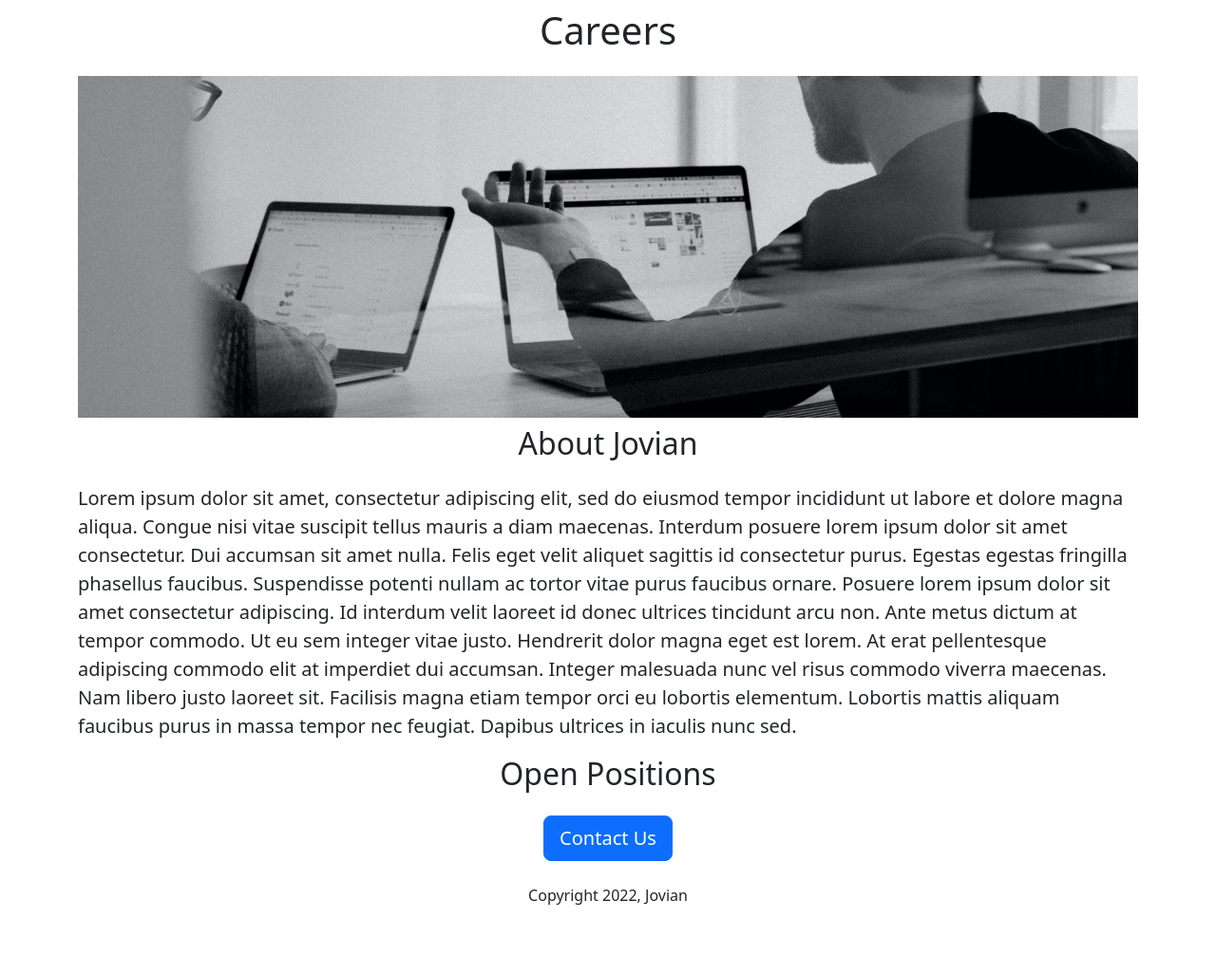
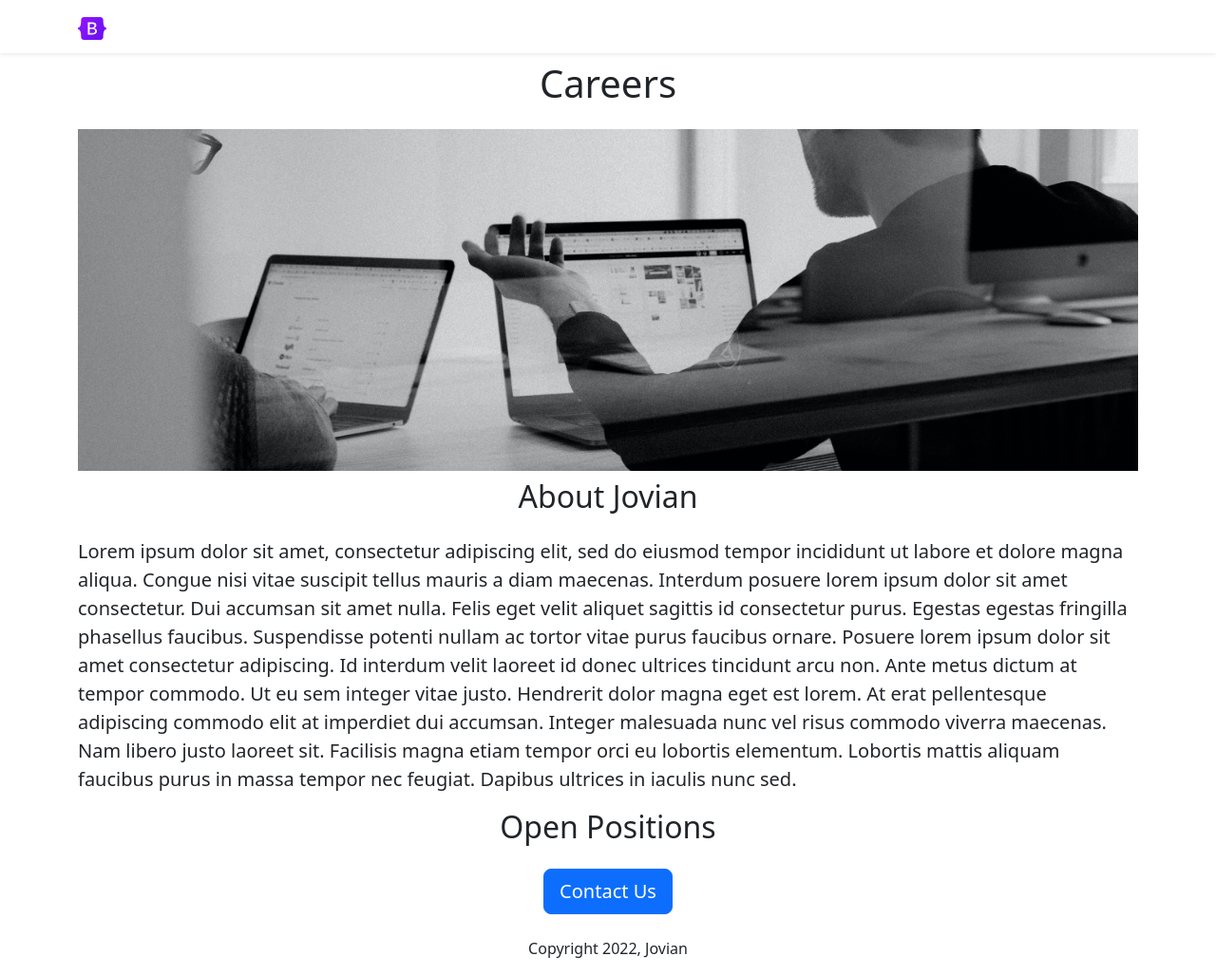
Before and after one commit to pragyaRKhatri/jovian-career-website-v2, a Python web app: template templates/home.html in a window 1280 px wide. Shown: the whole page at 95% size. Before the commit the page ends 953 px from the top, so only its background shows below. Run offline with Jinja, Linux system fonts and the light colour scheme; the template is opened without the code that fills it, so the values that code supplies are empty.

Commit message:
new changes

```diff
--- a/templates/home.html
+++ b/templates/home.html
@@ -21,6 +21,7 @@
       production/image/upload/c_lpad,f_auto,q_auto:eco,dpr_1/sxyvvsjkimveb6pdhdze"/>
   </head>
   <body>
+    {% include 'nav.html' %}
     <div class="container">
       <h1 class="text-center mt-2 mb-4 ">
         {{company_name}} Careers
--- /dev/null
+++ b/templates/nav.html
@@ -0,0 +1,8 @@
+<nav class="navbar bg-light shadow-sm fixed-top bg-white">
+  <div class="container">
+    <a class="navbar-brand" href="#">
+      <img src="/static/bootstrap-logo.svg" alt="Bootstrap" width="30" height="24">
+    </a>
+  </div>
+</nav>
+<div style="height:56px"></div>
```
Also changed, not shown: static/bootstrap-logo.svg (added).
